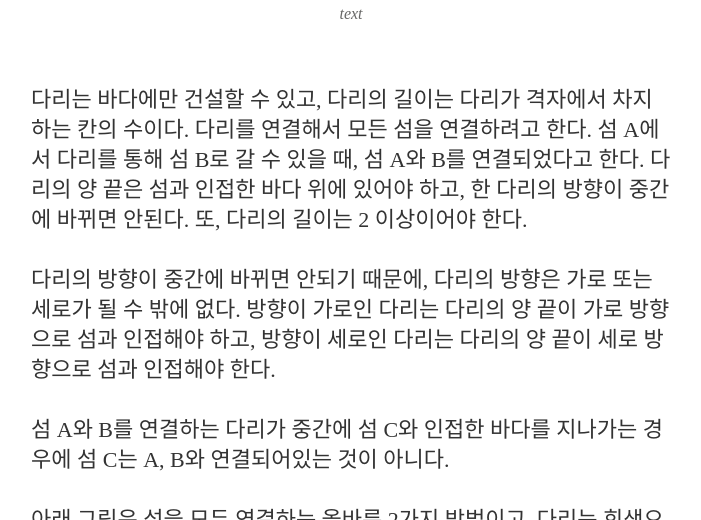
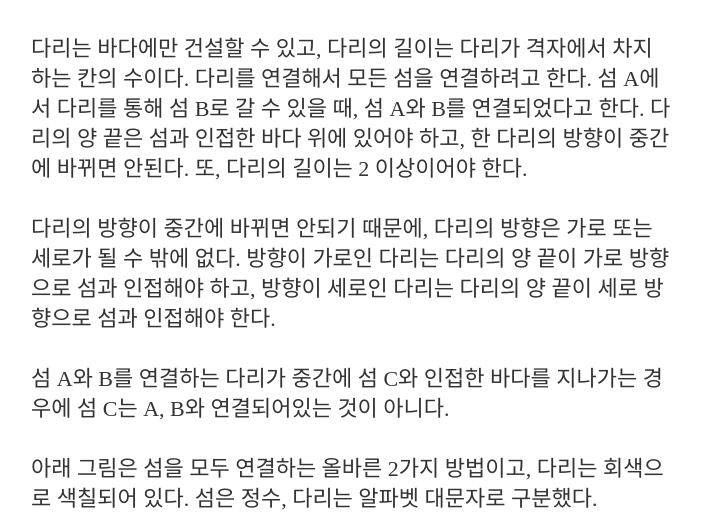
Before and after one commit to pss407/pss407.github.io, a Jekyll site: the page built from _posts/2021-03-02-백준#17472.md, in a window 1280 px wide and 900 px high, scrolled down 1300 px, cut to the strip 255-775 px from the top of the window. Shown: the whole strip, without its empty margins (289-990 px from the left). Built offline with Jekyll 4.4.1, drawn with Linux system fonts in a browser that asks for light colours; nearby versions of some CDN libraries; some web fonts are replaced.

Commit message:
Update 2021-03-02-백준#17472.md

```diff
--- a/_posts/2021-03-02-백준#17472.md
+++ b/_posts/2021-03-02-백준#17472.md
@@ -16,7 +16,7 @@ image2: /assets/article_images/2014-11-30-mediator_features/night-track-mobile.J
 섬은 연결된 땅이 상하좌우로 붙어있는 덩어리를 말하고, 아래 그림은 네 개의 섬으로 이루어진 나라이다. 색칠되어있는 칸은 땅이다.
 
 <p align="center">
-  <img src="https://upload.acmicpc.net/38cb578e-b289-4b72-841e-422a1458d617/-/preview/" alt="text" width="300" height="300"/>
+  <img src="https://upload.acmicpc.net/38cb578e-b289-4b72-841e-422a1458d617/-/preview/" width="300" height="300"/>
 </p>
 
 다리는 바다에만 건설할 수 있고, 다리의 길이는 다리가 격자에서 차지하는 칸의 수이다. 다리를 연결해서 모든 섬을 연결하려고 한다. 섬 A에서 다리를 통해 섬 B로 갈 수 있을 때, 섬 A와 B를 연결되었다고 한다. 다리의 양 끝은 섬과 인접한 바다 위에 있어야 하고, 한 다리의 방향이 중간에 바뀌면 안된다. 또, 다리의 길이는 2 이상이어야 한다.
```
